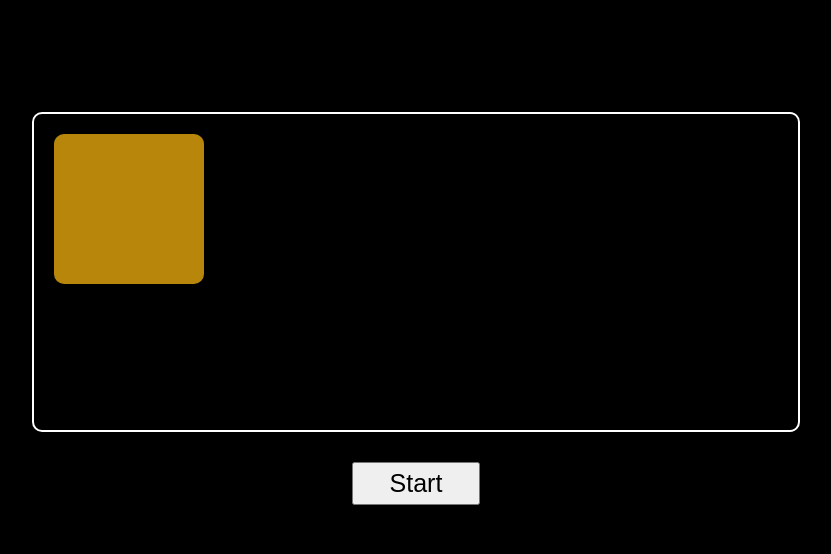
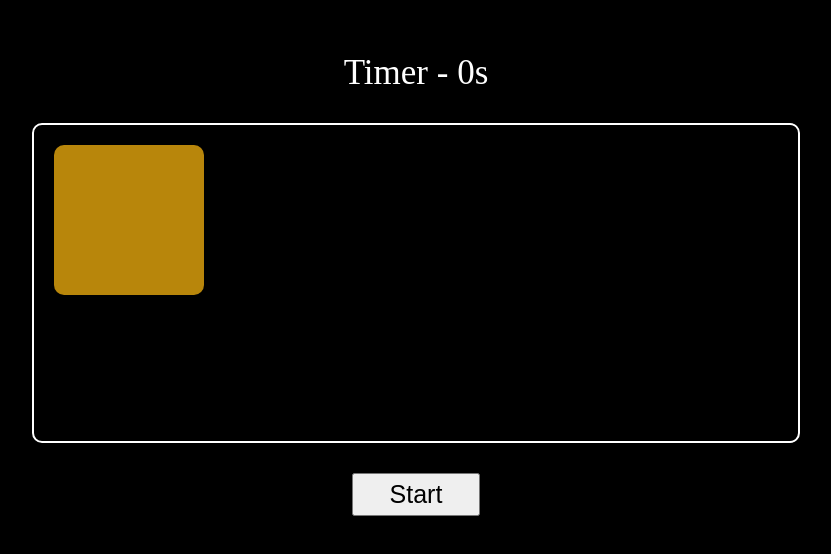
Before and after one commit to rajshahdev966/JavaScript-DOM-, a website: page DOM/PRPOJECTS/Random Box Position/index.html in a window 1280 px wide. Shown: the part 116-670 px from the top of the page, without its empty margins (224-1055 px from the left). Drawn offline with Linux system fonts and the light colour scheme.

Commit message:
Update project files

```diff
--- a/DOM/PRPOJECTS/Random Box Position/index.html
+++ b/DOM/PRPOJECTS/Random Box Position/index.html
@@ -8,7 +8,7 @@
 </head>
 <body>
     <main>
-        <p>Timer - <span>0</span></p>
+        <p>Timer - <span>0</span>s</p>
         <div class="box">
             <div class="random-box"></div>
         </div>
--- a/DOM/PRPOJECTS/Random Box Position/script.js
+++ b/DOM/PRPOJECTS/Random Box Position/script.js
@@ -5,7 +5,7 @@ const timeCounter = document.querySelector("span");
 startBut.addEventListener("click", () => {
   let time = 0;
 
-  setInterval(() => {
+  let timer = setInterval(() => {
     time += 1;
     timeCounter.innerHTML = time
     let distTop = `${Math.floor(Math.random() * 99) + 1}%`;
@@ -16,6 +16,6 @@ startBut.addEventListener("click", () => {
   }, 1000);
 
   setTimeout(()=>{
-
+    clearInterval(timer);
   }, 10000)
 });
--- a/DOM/PRPOJECTS/Random Box Position/style.css
+++ b/DOM/PRPOJECTS/Random Box Position/style.css
@@ -19,6 +19,10 @@ main{
     gap: 30px;
 
 }
+p{
+    color: white;
+    font-size: 35px;
+}
 .box{
     height: 40%;
     width: 60%;
```
